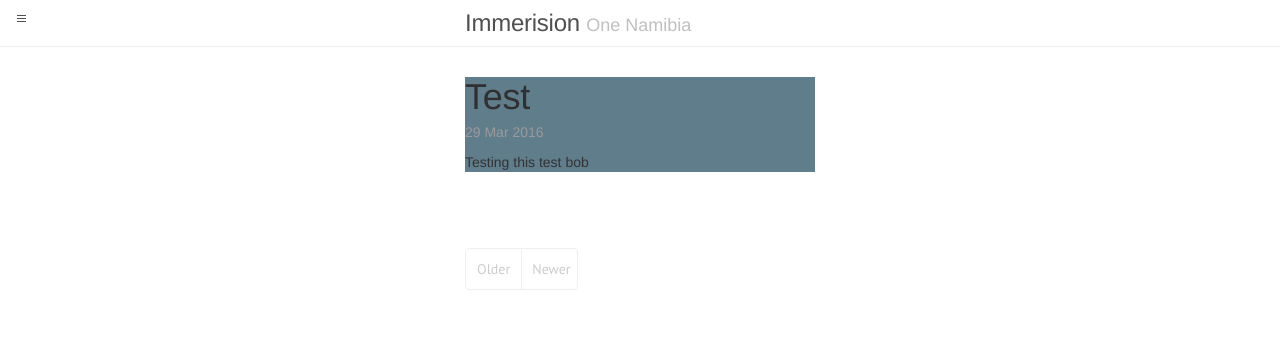
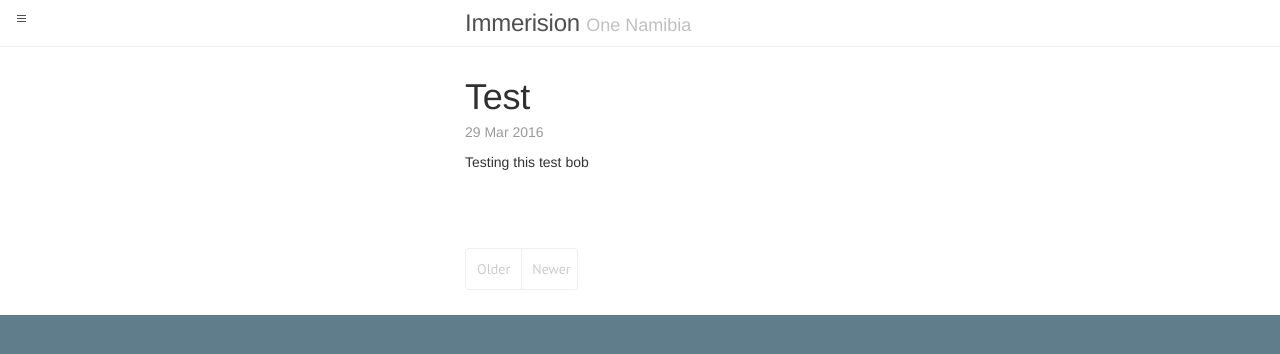
Before and after one commit to jaden2africa/jaden2africa.github.io, a Jekyll site: the page built from index.html, in a window 1280 px wide. Shown: the top 354 px of the page. Built offline with Jekyll 4.4.1, drawn with Linux system fonts in a browser that asks for light colours; the list of posts is cut into pages by our own code.

Commit message:
doing stuff

```diff
--- a/public/css/lanyon.css
+++ b/public/css/lanyon.css
@@ -37,6 +37,7 @@
 /* Prevent scroll on narrow devices */
 html,
 body {
+  background-color: #607D8B;
   overflow-x: hidden;
 }
 
--- a/public/css/poole.css
+++ b/public/css/poole.css
@@ -43,6 +43,7 @@
 
 html,
 body {
+  background-color: #607D8B;
   margin: 0;
   padding: 0;
 }
@@ -60,7 +61,7 @@ html {
 
 body {
   color: #515151;
-  background-color: #607D8B;;
+  background-color: #607D8B;
   -webkit-text-size-adjust: 100%;
       -ms-text-size-adjust: 100%;
 }
@@ -303,7 +304,6 @@ tbody tr:nth-child(odd) th {
 .page,
 .post {
   margin-bottom: 4em;
-  background-color: #607D8B;
 }
 
 /* Blog post or page title */
```
